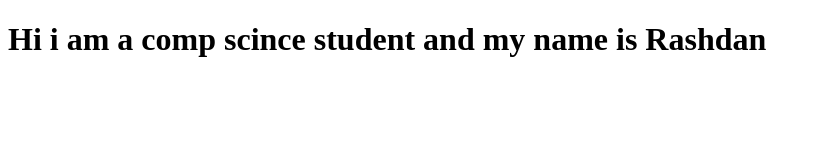
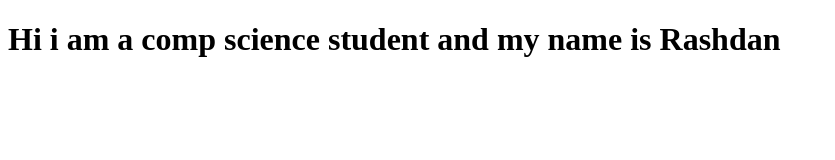
Before and after one commit to rsd24school-hub/cse-2274, a plain HTML site: page index.html in a window 1280 px wide. Shown: the whole page, without its empty margins (0-835 px from the left). Drawn offline with Linux system fonts and the light colour scheme.

Commit message:
Update index.html

```diff
--- a/index.html
+++ b/index.html
@@ -6,7 +6,7 @@
 </head>
 <body>
 
-<h1> Hi i am a comp scince student and my name is Rashdan </h1>
+<h1> Hi i am a comp science student and my name is Rashdan </h1>
 
 </body>
 </html>
```
